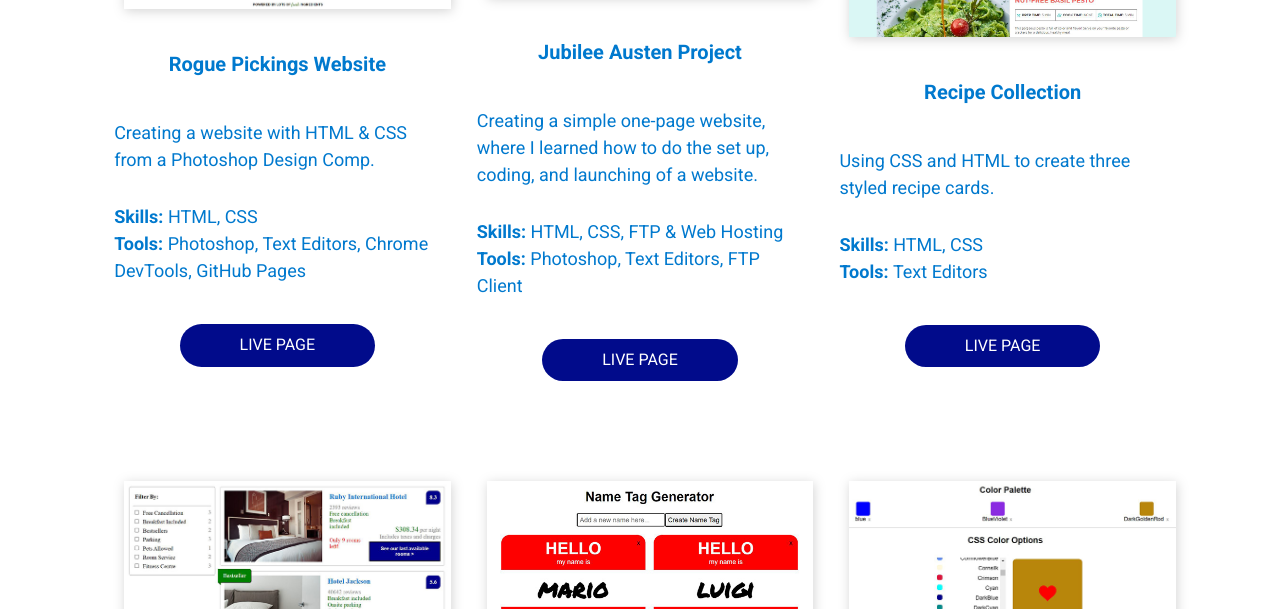
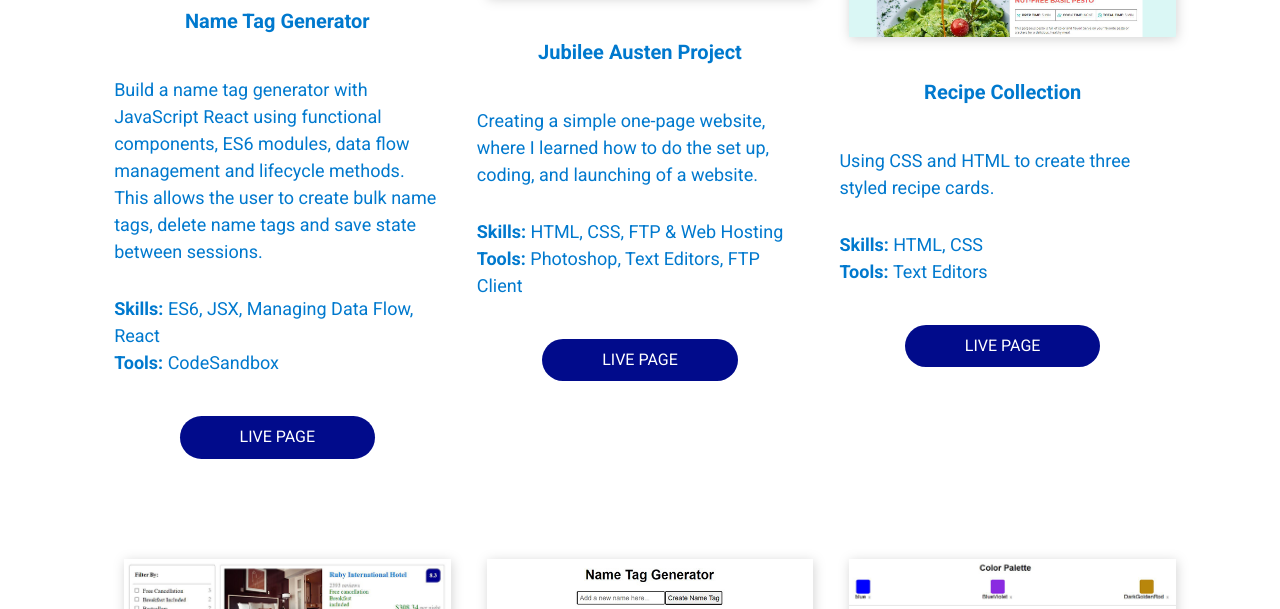
Before and after one commit to hchjackson/huichieh-jackson-portfolio, a website built with Parcel: page index.html in a window 1280 px wide. Shown: the part 1348-1957 px from the top of the page. Built offline with nearby package versions, Linux system fonts and the light colour scheme.

Commit message:
Updated Project Section, the Name Tag Generator replaced Rogue Pickings Website.

```diff
--- a/index.html
+++ b/index.html
@@ -54,13 +54,13 @@
             <div class="portfolio-piece">
               <figure>
                 <!-- Add project image below -->
-                <a href="https://hchjackson.github.io/Rogue-Pickings/" target="_blank"><img src="img/rogue-pickings-website.png" alt="green beans"></a>
+                <a href="https://4t417r.csb.app/" target="_blank"><img src="img/l9-name-tag-generator-screenshot.JPG" alt="name tag generator"></a>
               </figure>
-              <h4>Rogue Pickings Website</h4>
-              <p class="project-description">Creating a website with HTML & CSS from a Photoshop Design Comp.</p>
-              <p><span>Skills: </span>HTML, CSS</p>
-              <p><span>Tools: </span>Photoshop, Text Editors, Chrome DevTools, GitHub Pages</p>
-              <a class="project-link" href="https://hchjackson.github.io/Rogue-Pickings/" target="_blank">live page</a>
+              <h4>Name Tag Generator</h4>
+              <p class="project-description">Build a name tag generator with JavaScript React using functional components, ES6 modules, data flow management and lifecycle methods. This allows the user to create bulk name tags, delete name tags and save state between sessions.</p>
+              <p><span>Skills: </span>ES6, JSX, Managing Data Flow, React</p>
+              <p><span>Tools: </span>CodeSandbox</p>
+              <a class="project-link" href="https://4t417r.csb.app/" target="_blank">live page</a>
             </div>
 
             <!-- Portfolio Project #2 -->
```
